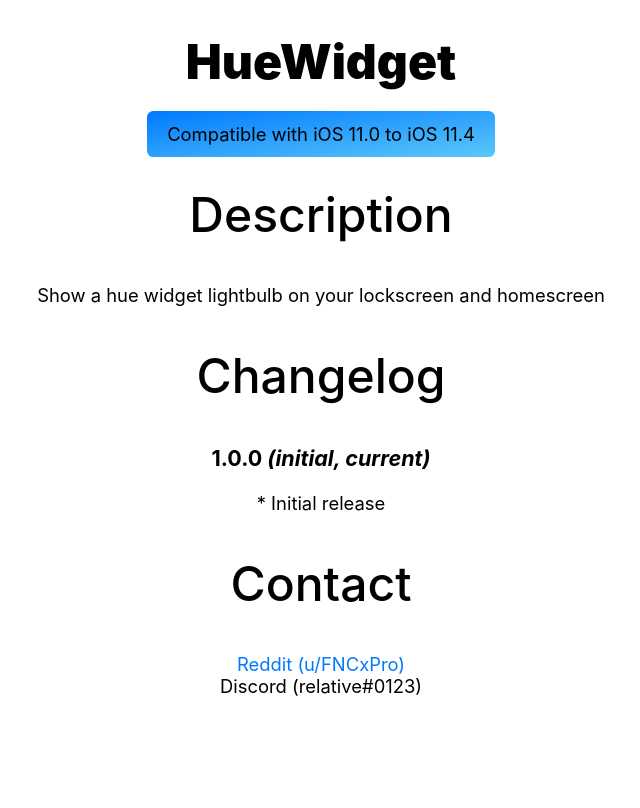
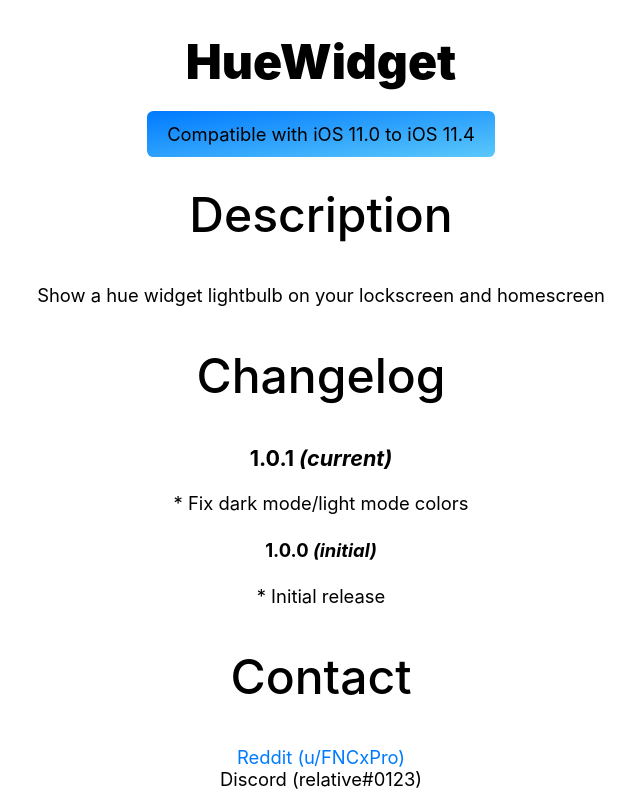
Before and after one commit to FNCxPro/FNCxPro.github.io, a plain HTML site: page depictions/pro.relative.huewidget.html in a window 1280 px wide. Shown: the whole page, without its empty margins (319-959 px from the left). Drawn offline with Linux system fonts and the light colour scheme; a web font is replaced by a local one.

```diff
--- a/depictions/pro.relative.huewidget.html
+++ b/depictions/pro.relative.huewidget.html
@@ -11,7 +11,11 @@
       Show a hue widget lightbulb on your lockscreen and homescreen
     </p>
     <h2>Changelog</h2>
-    <h3>1.0.0 <em>(initial, current)</em></h3>
+    <h3>1.0.1 <em>(current)</em></h3>
+    <p>
+      * Fix dark mode/light mode colors
+    </p>
+    <h4>1.0.0 <em>(initial)</em></h4>
     <p>
       * Initial release
     </p>
```
Also changed, not shown: 3 other files.
